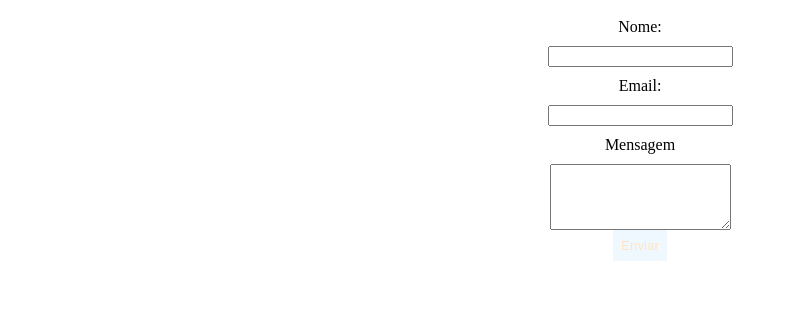
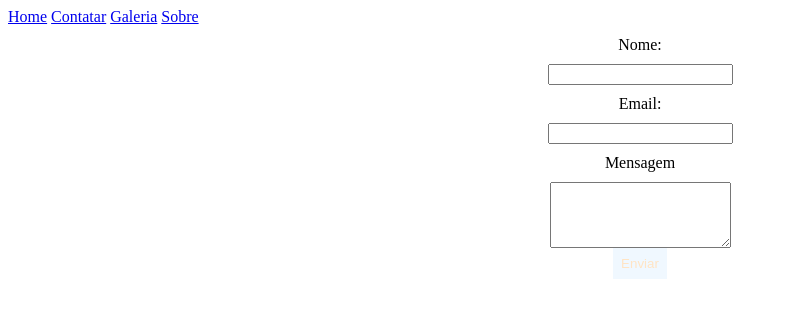
Before and after one commit to ysuspect/Projeto1, a plain HTML site: page contatos.html in a window 1280 px wide. Shown: the whole page, without its empty margins (0-788 px from the left). Drawn offline with Linux system fonts and the light colour scheme.

Commit message:
Add files via upload

```diff
--- a/contatos.html
+++ b/contatos.html
@@ -8,6 +8,14 @@
 
 </head>
 <body>
+    <header>
+        <nav>
+            <a href="index.html">Home</a>
+            <a href="contatos.html">Contatar</a>
+            <a href="galeria.html">Galeria</a>
+            <a href="sobre.html">Sobre</a>
+        </nav>
+    </header>
     <form>
 <label for="name">Nome: </label>
 <input type="text" id="name" name="name" required>
```
Also changed, not shown: galeria.html (+6 -1 lines), index.html (+6 -1 lines), sobre.html (+6 -1 lines).
